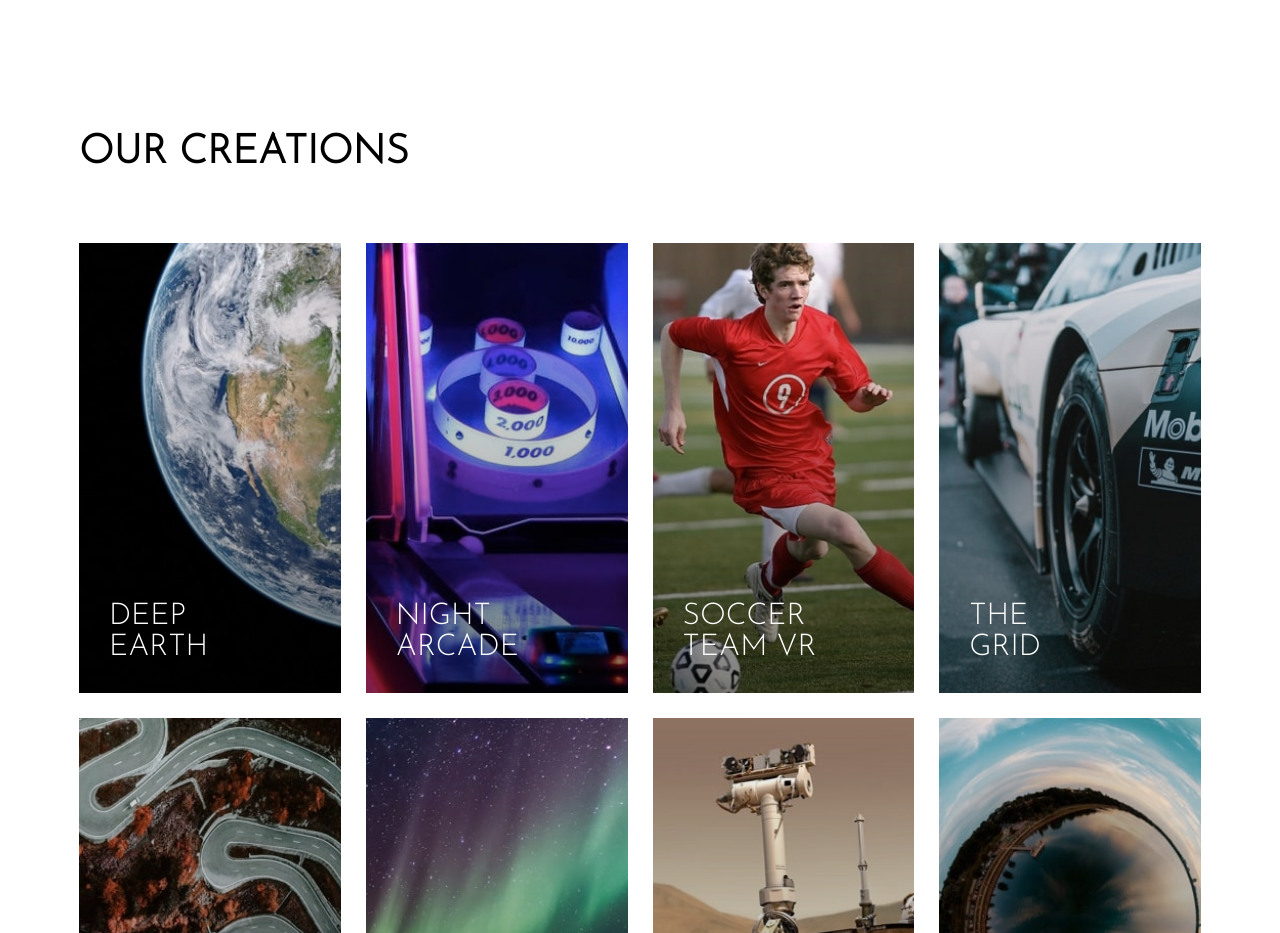
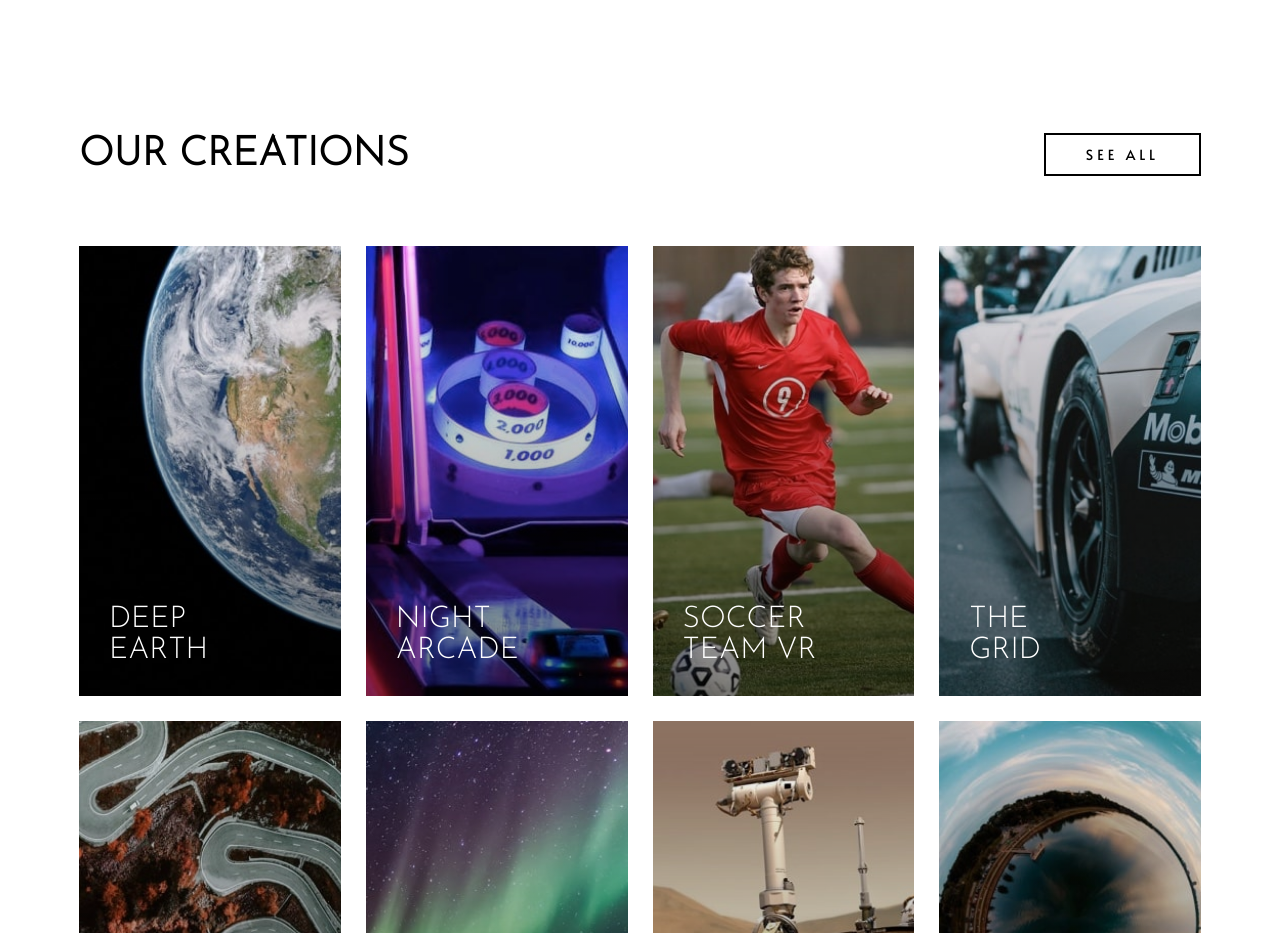
Before and after one commit to anohene1/loopstudios-landing-page, a website: page index.html in a window 1280 px wide. Shown: the part 1240-2173 px from the top of the page. Drawn offline with Linux system fonts and the light colour scheme.

Commit message:
fixed see all button

```diff
--- a/index.html
+++ b/index.html
@@ -62,7 +62,7 @@
   <section class="creations">
     <div class="creations__heading">
       <h2>Our creations</h2>
-      <a href="" class="btn see-all">See all</a>
+      <a href="" class="btn see-all top">See all</a>
     </div>
     <div class="cards">
       <a href="" class="card">Deep <br> earth</a>
@@ -74,7 +74,7 @@
       <a href="" class="card">The <br> curiosity</a>
       <a href="" class="card">Make it <br> fisheye</a>
     </div>
-    <a href="" class="btn see-all">See all</a>
+    <a href="" class="btn see-all down">See all</a>
   </section>
 
 </div>
--- a/sass/pages/_homepage.scss
+++ b/sass/pages/_homepage.scss
@@ -62,7 +62,7 @@
 .creations {
   margin-top: 15rem;
 
-  .see-all {
+  .see-all.down {
     display: none;
 
     @media (max-width: 580px) {
@@ -85,7 +85,7 @@
       display: block;
     }
 
-    .see-all {
+    .see-all.top {
       @media (max-width: 580px) {
         display: none;
       }
```
Also changed, not shown: css/styles.css.
